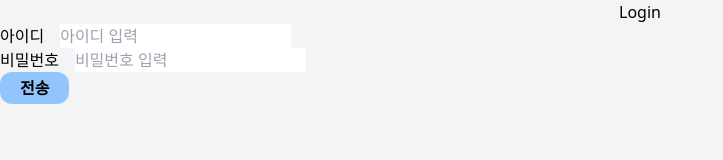
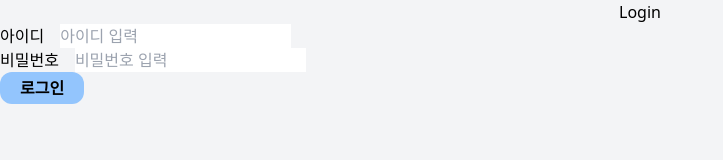
Before and after one commit to kimrachelponchan/React, a React (Create React App) app in the folder myapp/: page /login in a window 1280 px wide. Shown: the top 160 px of the page, without its empty margins (0-723 px from the left). Built offline with nearby package versions, Linux system fonts and the light colour scheme; the HTML template or start-up script is replaced by a standard one.

Commit message:
로그인 화면 구현 중

```diff
--- a/myapp/src/login.js
+++ b/myapp/src/login.js
@@ -22,20 +22,15 @@
     }
 
 
-    async function handleSubmit (){
-        const result = await axios.post('http://localhost:5000/api/login', userInfo);
-        if(result){
-            console.log(result.data);
-        }
-    }
-
 
     return(
         <div className="w-[100vw] h-[100vh] bg-gray-100">
-            <div className="flex justify-center">Login</div>
-            <div className="flex"><p className="mr-4">아이디</p><input name={`id`} onChange={handleInput} type="text" placeholder="아이디 입력"/></div>
-            <div className="flex"><p className="mr-4">비밀번호</p><input name={`password`} onChange={handleInput} type="password" placeholder="비밀번호 입력"/></div>
-            <button onClick={handleSubmit}  className="bg-blue-300 rounded-xl px-5 py-1 font-bold" type="submit">전송</button>
+            <div>
+                <div className="flex justify-center">Login</div>
+                <div className="flex"><p className="mr-4">아이디</p><input name={`id`} onChange={handleInput} type="text" placeholder="아이디 입력"/></div>
+                <div className="flex"><p className="mr-4">비밀번호</p><input name={`password`} onChange={handleInput} type="password" placeholder="비밀번호 입력"/></div>
+                <button className="bg-blue-300 rounded-xl px-5 py-1 font-bold" type="submit">로그인</button>
+            </div>
         </div>
     )
 
```
Also changed, not shown: 1 other file (tests, documents, lock files or other folders).
